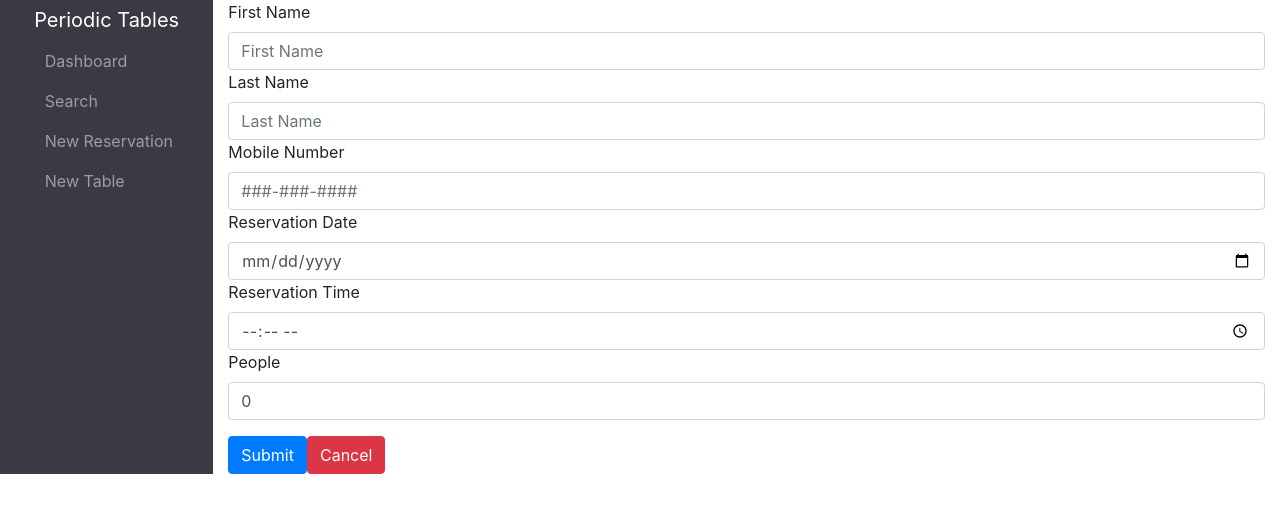
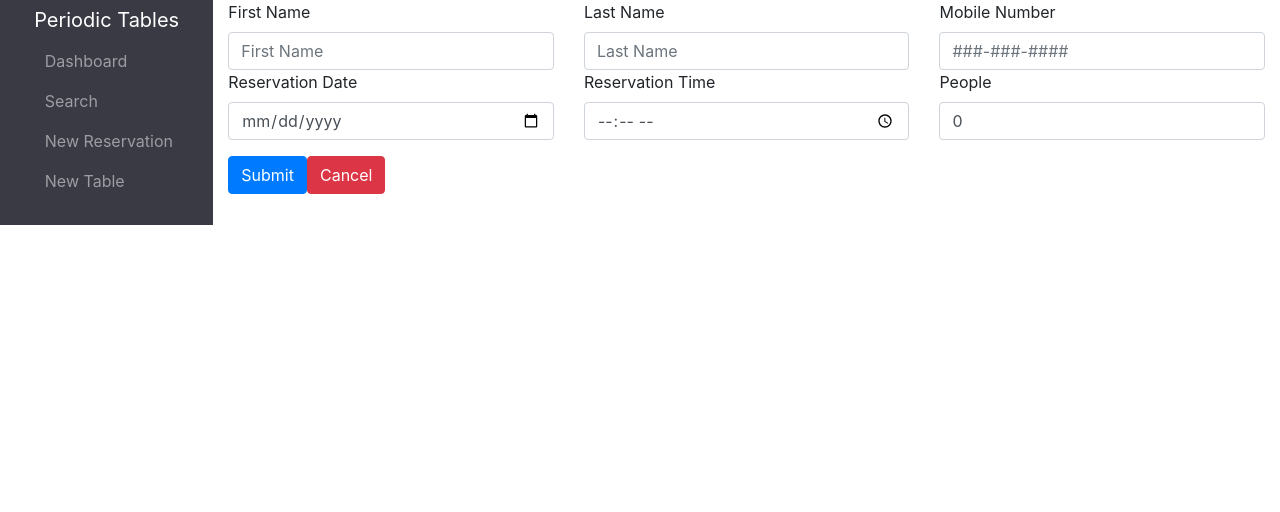
Before and after one commit to Thinkful-Ed/starter-restaurant-reservation, a React (Create React App) app in the folder front-end/: page /reservations/new in a window 1280 px wide. Shown: the top 512 px of the page. Built offline with nearby package versions, Linux system fonts and the light colour scheme; no server answers; a web font is replaced by a local one.

Commit message:
New reservation created from the frontend POSTs to the backend. Adjust and cleanup frontend for Dashboard and ReservatioForm pages

```diff
--- a/front-end/src/Reservations/ReservationForm.js
+++ b/front-end/src/Reservations/ReservationForm.js
@@ -1,7 +1,8 @@
-import React, {useState} from "react";
-import {useHistory} from "react-router-dom";
+import React, { useState } from "react";
+import { useHistory } from "react-router-dom";
+import { createReservation } from "../utils/api";
 
-function ReservationForm(){
+function ReservationForm() {
     const INITIAL_FORM_STATE = {
         first_name: "",
         last_name: "",
@@ -11,13 +12,13 @@ function ReservationForm(){
         people: 0
     }
 
-    const [formData, setFormData] = useState({...INITIAL_FORM_STATE});
+    const [formData, setFormData] = useState({ ...INITIAL_FORM_STATE });
     const [errors, setErrors] = useState([]);
     const history = useHistory();
 
 
     const handleChange = event => {
-        const {target} = event;
+        const { target } = event;
         setFormData({
             ...formData,
             [target.name]: target.value
@@ -26,13 +27,16 @@ function ReservationForm(){
     const handleSubmit = event => {
         event.preventDefault();
         console.log(formData);
-        setFormData({...INITIAL_FORM_STATE});
+        createReservation(formData).then(() => {
+            setFormData({ ...INITIAL_FORM_STATE });
             history.push(`/dashboard?date=${formData.reservation_date}`);
+        })
     }
 
     return (
         <form name="reservation" onSubmit={(handleSubmit)}>
-            <div className="form-group">
+            <div className="form-group row">
+                <div className="col">
                     <label htmlFor="first_name">First Name</label>
                     <input
                         id="first_name"
@@ -44,6 +48,21 @@ function ReservationForm(){
                         value={formData.first_name}
                         className="form-control"
                     />
+
+                    <label htmlFor="reservation_date">Reservation Date</label>
+                    <input
+                        id="reservation_date"
+                        name="reservation_date"
+                        type="date"
+                        required
+                        placeholder="YYYY-MM-DD"
+                        pattern="\d{4}-\d{2}-\d{2}"
+                        onChange={handleChange}
+                        value={formData.reservation_date}
+                        className="form-control"
+                    />
+                </div>
+                <div className="col">
                     <label htmlFor="last_name">Last Name</label>
                     <input
                         id="last_name"
@@ -53,29 +72,6 @@ function ReservationForm(){
                         placeholder="Last Name"
                         onChange={handleChange}
                         value={formData.last_name}
-                    className="form-control"
-                />
-                <label htmlFor="mobile_number">Mobile Number</label>
-                <input
-                    id="mobile_number"
-                    name="mobile_number"
-                    type="text"
-                    required
-                    placeholder="###-###-####"
-                    onChange={handleChange}
-                    value={formData.mobile_number}
-                    className="form-control"
-                />
-                <label htmlFor="reservation_date">Reservation Date</label>
-                <input
-                    id="reservation_date"
-                    name="reservation_date"
-                    type="date"
-                    required
-                    placeholder="YYYY-MM-DD"
-                    pattern ="\d{4}-\d{2}-\d{2}"
-                    onChange={handleChange}
-                    value={formData.reservation_date}
                         className="form-control"
                     />
                     <label htmlFor="reservation_time">Reservation Time</label>
@@ -88,6 +84,19 @@ function ReservationForm(){
                         pattern="[0-9]{2}:[0-9]{2}"
                         onChange={handleChange}
                         value={formData.reservation_time}
+                        className="form-control"
+                    />
+                </div>
+                <div className="col">
+                    <label htmlFor="mobile_number">Mobile Number</label>
+                    <input
+                        id="mobile_number"
+                        name="mobile_number"
+                        type="text"
+                        required
+                        placeholder="###-###-####"
+                        onChange={handleChange}
+                        value={formData.mobile_number}
                         className="form-control"
                     />
                     <label htmlFor="people">People</label>
@@ -104,6 +113,7 @@ function ReservationForm(){
                         required
                     />
                 </div>
+            </div>
             <button className="btn btn-primary" type="submit">Submit</button>
             <button className="btn btn-danger" type="cancel" onClick={() => history.go(-1)}>Cancel</button>
         </form>
--- a/front-end/src/dashboard/Dashboard.js
+++ b/front-end/src/dashboard/Dashboard.js
@@ -2,6 +2,7 @@ import React, { useEffect, useState } from "react";
 import { listReservations } from "../utils/api";
 import ErrorAlert from "../layout/ErrorAlert";
 import ReservationList from "./ReservationList";
+import TablesList from "./TablesList";
 
 /**
  * Defines the dashboard page.
@@ -28,14 +29,19 @@ function Dashboard({ date }) {
 
   return (
     <main>
-      <h1>Dashboard</h1>
-      <div className="d-md-flex mb-3">
-        <h4 className="mb-0">Reservations for {date}</h4>
+      <div className="row">
+        <div className="col">
+          <h1>Dashboard</h1>
+          <div className="d-md-flex mb-3">
+            <h4 className="mb-0">Reservations for {date}</h4>
+          </div>
+        </div>
       </div>
+      <div className="row">
       <ErrorAlert error={reservationsError} />
       {/* {JSON.stringify(reservations)} */}
-      <div>
-        <ReservationList reservations={reservations} date={date}/>
+      <ReservationList reservations={reservations} date={date} />
+      <TablesList/>
       </div>
     </main>
   );
--- a/front-end/src/dashboard/ReservationList.js
+++ b/front-end/src/dashboard/ReservationList.js
@@ -8,15 +8,12 @@ function ReservationList({ reservations, date }) {
 
     console.log("component", reservations);
     return (
-        <div className="container">
-            <div className="row">
-                <div className="column col-md-6">
-                    <div className="row">
+        <div className="col col-md-6">
+            <section className="datesNav">
                 <button className="btn btn-secondary reservationNav" onClick={() => history.push(`/dashboard?date=${previous(date)}`)}>Previous</button>
                 <button className="btn btn-secondary reservationNav" onClick={() => history.push(`/dashboard?date=${today()}`)}>Today</button>
                 <button className="btn btn-secondary reservationNav" onClick={() => history.push(`/dashboard?date=${next(date)}`)}>Next</button>
-                    </div>
-                    <div className="row">
+            </section>
             <div className="table-responsive">
                 <table className="table table-hover table-dark">
                     <thead>
@@ -53,24 +50,6 @@ function ReservationList({ reservations, date }) {
             </div>
 
         </div>
-                </div>
-                <div className="column col-md-6">
-                    <table className="table table-dark">
-                        <thead>
-                            <tr>
-                                <th>#</th>
-                                <th>TABLE NAME</th>
-                                <th>CAPACITY</th>
-                                <th>FREE?</th>
-                            </tr>
-                        </thead>
-                        <tbody>
-
-                        </tbody>
-                    </table>
-                </div>
-            </div>
-        </div>
     );
 }
 
--- /dev/null
+++ b/front-end/src/dashboard/TablesList.js
@@ -0,0 +1,21 @@
+function TablesList() {
+    return (
+        <div className="column col-md-6">
+            <table className="table table-dark">
+                <thead>
+                    <tr>
+                        <th>#</th>
+                        <th>TABLE NAME</th>
+                        <th>CAPACITY</th>
+                        <th>FREE?</th>
+                    </tr>
+                </thead>
+                <tbody>
+
+                </tbody>
+            </table>
+        </div>
+    )
+}
+
+export default TablesList;
--- a/front-end/src/utils/api.js
+++ b/front-end/src/utils/api.js
@@ -67,3 +67,20 @@ export async function listReservations(params, signal) {
     .then(formatReservationDate)
     .then(formatReservationTime);
 }
+
+/**
+ * Creates a new reservation.
+ * @returns {Promise<[reservation]>}
+ *  a promise that resolves to a newly created reservation
+ */
+
+export async function createReservation(reservation, signal){
+  const url = new URL(`${API_BASE_URL}/reservations`);
+  const options = {
+    method: "POST",
+    headers,
+    body: JSON.stringify({data: reservation}),
+    signal
+  };
+  return await fetchJson(url, options);
+}
```
Lines whose indentation alone changed are shown as unchanged.
